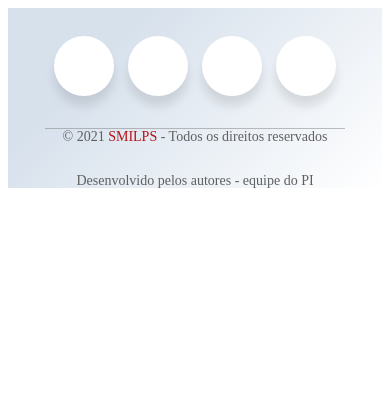
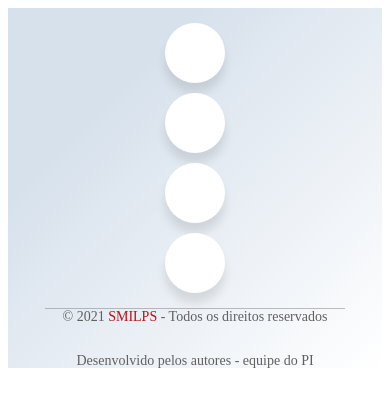
Before and after one commit to ThiagoRDS-042/SMILIPS, a PHP site: page /view/footer.html in a window 390 px wide. Shown: the top 407 px of the page. Run offline with PHP 8.4, Linux system fonts and the light colour scheme.

Commit message:
responsividade footer e nav

```diff
--- a/view/css/footer.css
+++ b/view/css/footer.css
@@ -10,11 +10,11 @@ footer>div {
     align-items: center;
 }
 
-footer .wrapper .button {
+footer .middle .circle {
     display: inline-block;
     height: 60px;
     width: 60px;
-    margin: 0 5px;
+    margin: 10px 5px;
     background: #fff;
     border-radius: 50px;
     cursor: pointer;
@@ -23,11 +23,11 @@ footer .wrapper .button {
     overflow: hidden;
 }
 
-footer .wrapper .button:hover {
-    width: 200px;
+footer .middle .circle:hover {
+    width: 180px;
 }
 
-footer .wrapper .button .icon {
+footer .middle .circle .icon {
     display: inline-block;
     width: 60px;
     height: 60px;
@@ -37,51 +37,51 @@ footer .wrapper .button .icon {
     transition: all .3s ease-out;
 }
 
-footer .wrapper .button:nth-child(1):hover>.icon {
+footer .middle .circle:nth-child(1):hover>.icon {
     background: #4267b2;
 }
 
-footer .wrapper .button:nth-child(2):hover>.icon {
+footer .middle .circle:nth-child(2):hover>.icon {
     background: #1DA1F2;
 }
 
-footer .wrapper .button:nth-child(3):hover>.icon {
+footer .middle .circle:nth-child(3):hover>.icon {
     background: #E1306C;
 }
 
-footer .wrapper .button:nth-child(4):hover>.icon {
+footer .middle .circle:nth-child(4):hover>.icon {
     background: #0077B5;
 }
 
-footer .wrapper .button .icon i {
+footer .middle .circle .icon i {
     font-size: 25px;
     line-height: 60px;
     transition: all .3s ease-out;
 }
 
-footer .wrapper .button:hover>.icon i {
+footer .middle .circle:hover>.icon i {
     color: #fff;
 }
 
-footer .wrapper .button span {
+footer .middle .circle span {
     font-size: 22px;
     font-weight: 550;
-    margin-left: 10px;
+    margin-left: 5px;
 }
 
-footer .wrapper .button:nth-child(1):hover>span {
+footer .middle .circle:nth-child(1):hover>span {
     color: #4267b2;
 }
 
-footer .wrapper .button:nth-child(2):hover>span {
+footer .middle .circle:nth-child(2):hover>span {
     color: #1DA1F2;
 }
 
-footer .wrapper .button:nth-child(3):hover>span {
+footer .middle .circle:nth-child(3):hover>span {
     color: #E1306C;
 }
 
-footer .wrapper .button:nth-child(4):hover>span {
+footer .middle .circle:nth-child(4):hover>span {
     color: #0077B5;
 }
 
@@ -101,3 +101,15 @@ footer .text {
 footer .text span {
     color: #b41217;
 }
+
+@media (max-width: 430px) {
+    footer {
+        height: 360px;
+    }
+    footer>div {
+        height: 300px;
+    }
+    footer .middle .circle {
+        display: block;
+    }
+}
--- a/view/css/home.css
+++ b/view/css/home.css
@@ -3,7 +3,7 @@
 }
 
 main {
-    height: 60vh;
+    height: 80vh;
     width: 100%;
     background: #cccccc;
 }
--- a/view/footer.html
+++ b/view/footer.html
@@ -1,26 +1,26 @@
 <link rel="stylesheet" href="/SMILIPS/view/css/footer.css">
 <footer>
     <div>
-        <div class="wrapper">
-            <div class="button">
+        <div class="middle">
+            <div class="circle">
                 <div class="icon">
                     <i class="fab fa-facebook-f"></i>
                 </div>
                 <span>Facebook</span>
             </div>
-            <div class="button">
+            <div class="circle">
                 <div class="icon">
                     <i class="fab fa-twitter"></i>
                 </div>
                 <span>Twitter</span>
             </div>
-            <div class="button">
+            <div class="circle">
                 <div class="icon">
                     <i class="fab fa-instagram"></i>
                 </div>
                 <span>Instagram</span>
             </div>
-            <div class="button">
+            <div class="circle">
                 <div class="icon">
                     <i class="fab fa-linkedin-in"></i>
                 </div>
--- a/view/nav.html
+++ b/view/nav.html
@@ -18,7 +18,7 @@
         <li><a href="#">Contato</a></li>
         <li>
             <a href="#">
-                </i>Login<i class="fas fa-sign-in-alt"></i>
+                <i class="fas fa-sign-in-alt"></i></i>Login
             </a>
         </li>
     </ul>
```
Also changed, not shown: view/css/nav.css (+15 -3 lines).
